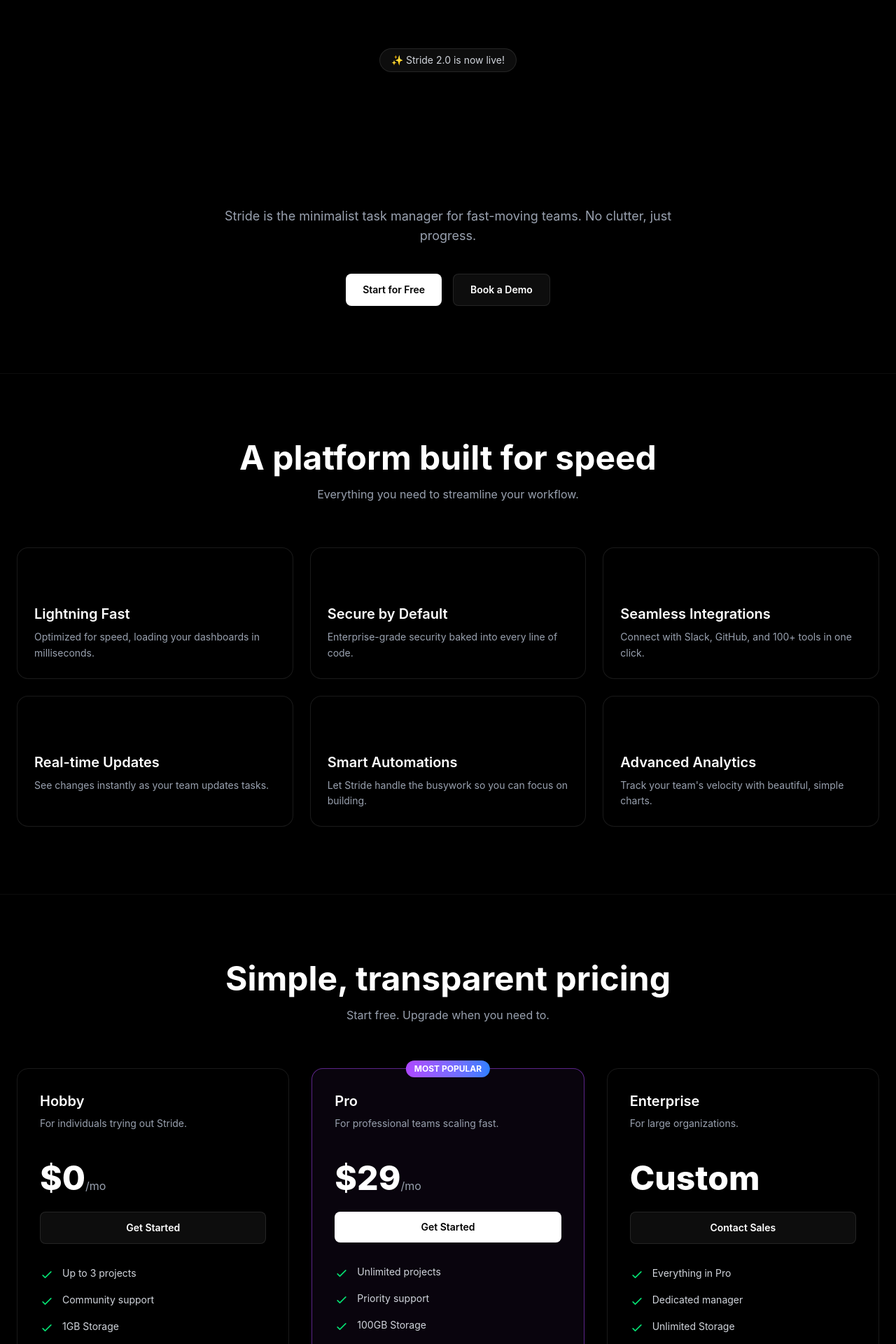
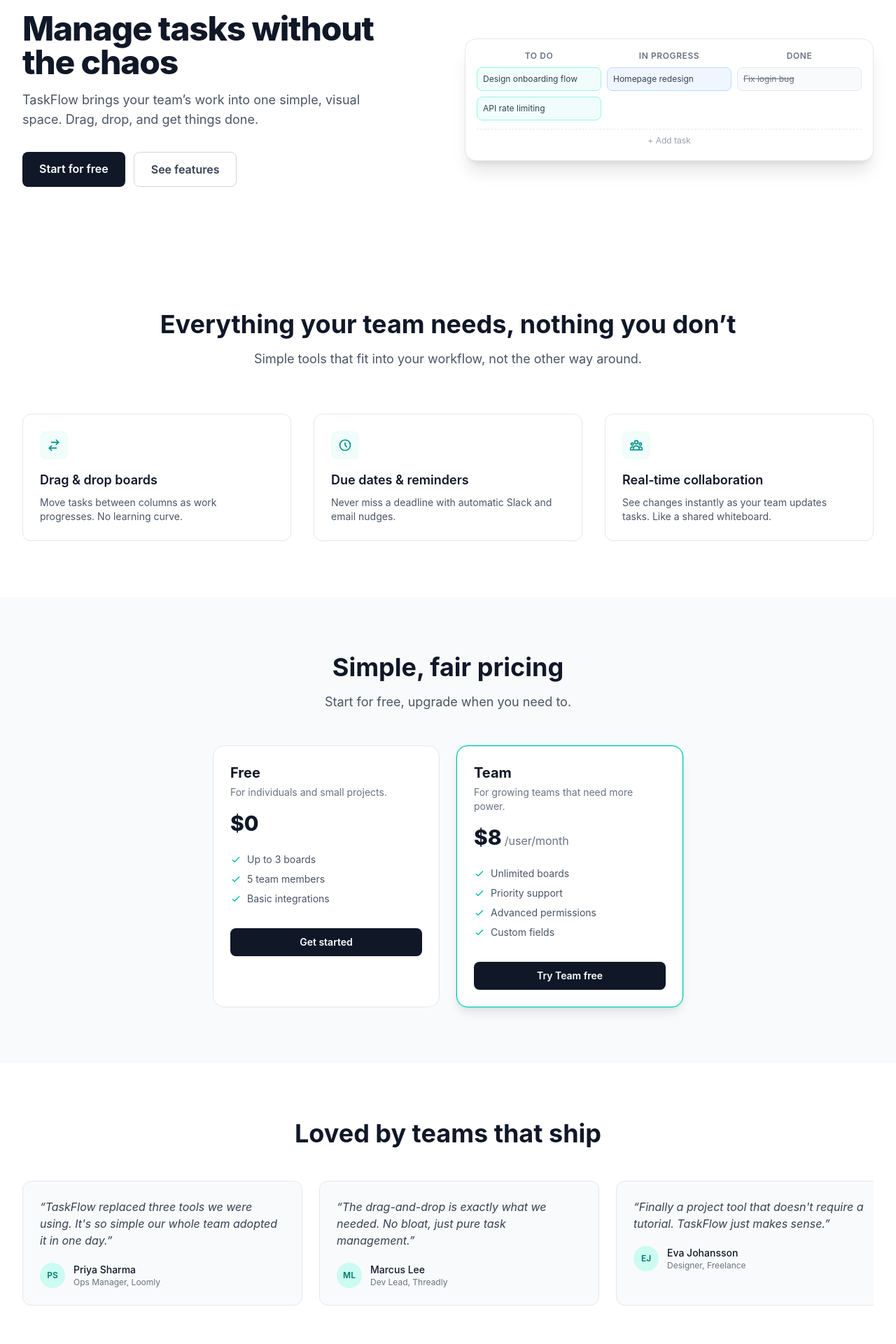
Before and after one commit to joylne15/Stride-saas, a React (Vite) app: page / in a window 1280 px wide. Shown: the part 160-2080 px from the top of the page at 70% size. Built offline with nearby package versions, Linux system fonts and the light colour scheme.

Commit message:
task flow

```diff
--- a/src/App.tsx
+++ b/src/App.tsx
@@ -1,25 +1,26 @@
-// src/App.tsx
-import Navbar from './components/Navbar';
-import Hero from './components/Hero';
-import Features from './components/Features';
-import Pricing from './components/Pricing';
-import Testimonials from './components/Testimonials';
-import FAQ from './components/FAQ';
-import Footer from './components/Footer';
+// App.tsx
+import Navbar from "./components/Navbar";
+import Hero from "./components/Hero";
+import Features from "./components/Features";
+import Pricing from "./components/Pricing";
+import Testimonials from "./components/Testimonials";
+import FAQ from "./components/FAQ";
+import Footer from "./components/Footer";
 
-export default function App() {
+function App() {
   return (
-    // The main wrapper. bg-black makes the whole page dark.
-    <div className="bg-black min-h-screen antialiased">
-
+    <div className="min-h-screen bg-white text-gray-900">
       <Navbar />
-      <Hero />
-      <Features />
-      <Pricing />
-      <Testimonials />
-      <FAQ />
+      <main>
+        <Hero />
+        <Features />
+        <Pricing />
+        <Testimonials />
+        <FAQ />
+      </main>
       <Footer />
-
     </div>
   );
 }
+
+export default App;
--- a/src/components/Features.tsx
+++ b/src/components/Features.tsx
@@ -1,38 +1,63 @@
-// src/components/Features.tsx
+// Features.tsx
 const features = [
-  { title: "Lightning Fast", desc: "Optimized for speed, loading your dashboards in milliseconds." },
-  { title: "Secure by Default", desc: "Enterprise-grade security baked into every line of code." },
-  { title: "Seamless Integrations", desc: "Connect with Slack, GitHub, and 100+ tools in one click." },
-  { title: "Real-time Updates", desc: "See changes instantly as your team updates tasks." },
-  { title: "Smart Automations", desc: "Let Stride handle the busywork so you can focus on building." },
-  { title: "Advanced Analytics", desc: "Track your team's velocity with beautiful, simple charts." }
+  {
+    title: "Drag & drop boards",
+    desc: "Move tasks between columns as work progresses. No learning curve.",
+    icon: (
+      <svg className="w-5 h-5 text-teal-600" fill="none" viewBox="0 0 24 24" stroke="currentColor">
+        <path strokeLinecap="round" strokeLinejoin="round" strokeWidth={2}
+          d="M8 7h12m0 0l-4-4m4 4l-4 4m0 6H4m0 0l4 4m-4-4l4-4" />
+      </svg>
+    ),
+  },
+  {
+    title: "Due dates & reminders",
+    desc: "Never miss a deadline with automatic Slack and email nudges.",
+    icon: (
+      <svg className="w-5 h-5 text-teal-600" fill="none" viewBox="0 0 24 24" stroke="currentColor">
+        <path strokeLinecap="round" strokeLinejoin="round" strokeWidth={2}
+          d="M12 8v4l3 3m6-3a9 9 0 11-18 0 9 9 0 0118 0z" />
+      </svg>
+    ),
+  },
+  {
+    title: "Real‑time collaboration",
+    desc: "See changes instantly as your team updates tasks. Like a shared whiteboard.",
+    icon: (
+      <svg className="w-5 h-5 text-teal-600" fill="none" viewBox="0 0 24 24" stroke="currentColor">
+        <path strokeLinecap="round" strokeLinejoin="round" strokeWidth={2}
+          d="M17 20h5v-2a3 3 0 00-5.356-1.857M17 20H7m10 0v-2c0-.656-.126-1.283-.356-1.857M7 20H2v-2a3 3 0 015.356-1.857M7 20v-2c0-.656.126-1.283.356-1.857m0 0a5.002 5.002 0 019.288 0M15 7a3 3 0 11-6 0 3 3 0 016 0zm6 3a2 2 0 11-4 0 2 2 0 014 0zM7 10a2 2 0 11-4 0 2 2 0 014 0z" />
+      </svg>
+    ),
+  },
 ];
 
-export default function Features() {
+const Features = () => {
   return (
-    // py-24 means padding top and bottom. border-t adds a very faint line at the top
-    <section className="bg-black py-24 border-t border-white/5">
-      <div className="max-w-7xl mx-auto px-6">
-
-        {/* Section Title */}
-        <h2 className="text-4xl md:text-5xl font-bold text-white text-center mb-4">A platform built for speed</h2>
-        <p className="text-gray-400 text-center mb-16 max-w-2xl mx-auto">Everything you need to streamline your workflow.</p>
-
-        {/* The Grid: 1 column on mobile, 2 on tablets (md), 3 on desktops (lg) */}
-        <div className="grid grid-cols-1 md:grid-cols-2 lg:grid-cols-3 gap-6">
-          {features.map((feature, i) => (
-            <div
-              key={i}
-              className="rounded-2xl border border-white/10 bg-linear-to-b  to-transparent p-6 backdrop-blur-sm hover:border-white/20 transition"
-            >
-              {/* The Icon (a gradient square) */}
-              <div className="mb-4 h-10 w-10 rounded-lg  from-purple-500 to-blue-500"></div>
-              <h3 className="text-xl font-semibold text-white mb-2">{feature.title}</h3>
-              <p className="text-gray-400 text-sm leading-relaxed">{feature.desc}</p>
+    <section id="features" className="py-20 bg-white">
+      <div className="max-w-7xl mx-auto px-4 sm:px-6 lg:px-8">
+        <div className="text-center mb-16">
+          <h2 className="text-3xl sm:text-4xl font-bold text-gray-900">
+            Everything your team needs, nothing you don’t
+          </h2>
+          <p className="mt-4 text-lg text-gray-600 max-w-2xl mx-auto">
+            Simple tools that fit into your workflow, not the other way around.
+          </p>
+        </div>
+        <div className="grid gap-8 md:grid-cols-3">
+          {features.map((feat, idx) => (
+            <div key={idx} className="p-6 rounded-xl border border-gray-200 hover:shadow-md transition">
+              <div className="w-10 h-10 rounded-lg bg-teal-50 flex items-center justify-center mb-4">
+                {feat.icon}
+              </div>
+              <h3 className="text-lg font-semibold text-gray-900 mb-2">{feat.title}</h3>
+              <p className="text-gray-600 text-sm">{feat.desc}</p>
             </div>
           ))}
         </div>
       </div>
     </section>
   );
-}
+};
+
+export default Features;
--- a/src/components/Hero.tsx
+++ b/src/components/Hero.tsx
@@ -1,53 +1,72 @@
-// src/components/Hero.tsx
-
-export default function Hero() {
+// Hero.tsx
+const Hero = () => {
   return (
-    // relative allows us to place the gradient inside this section
-    <section className="relative overflow-hidden bg-black pt-40 pb-24 text-center">
-
-      {/* The Subtle Background Glow - This is the "Vercel/Linear" look */}
-      <div className="absolute top-0 left-1/2 -translate-x-1/2  bg-purple-600/20 rounded-full blur-[150px] pointer-events-none"></div>
-
-      {/* z-10 brings the text above the glow */}
-      <div className="relative z-10 max-w-4xl mx-auto px-6">
-
-        {/* Glassmorphism Badge */}
-        <div className="inline-block mb-6 rounded-full border border-white/10 bg-white/5 px-4 py-1.5 text-sm text-gray-300 backdrop-blur-md">
-          ✨ Stride 2.0 is now live!
+    <section className="pt-20 pb-16 md:pt-28 md:pb-24">
+      <div className="max-w-7xl mx-auto px-4 sm:px-6 lg:px-8 flex flex-col lg:flex-row items-center gap-12">
+        {/* Left text */}
+        <div className="flex-1 text-center lg:text-left">
+          <h1 className="text-4xl sm:text-5xl font-extrabold tracking-tight text-gray-900">
+            Manage tasks without the chaos
+          </h1>
+          <p className="mt-4 max-w-lg mx-auto lg:mx-0 text-lg text-gray-600">
+            TaskFlow brings your team’s work into one simple, visual space.
+            Drag, drop, and get things done.
+          </p>
+          <div className="mt-8 flex flex-col sm:flex-row gap-3 justify-center lg:justify-start">
+            <a
+              href="#pricing"
+              className="px-6 py-3 rounded-lg bg-gray-900 text-white font-semibold hover:bg-gray-800 transition"
+            >
+              Start for free
+            </a>
+            <a
+              href="#features"
+              className="px-6 py-3 rounded-lg border border-gray-300 text-gray-700 font-semibold hover:bg-gray-50 transition"
+            >
+              See features
+            </a>
+          </div>
         </div>
 
-        {/* Main Headline - Notice the gradient text effect */}
-        <h1 className="text-5xl md:text-7xl font-extrabold tracking-tight
-
-
-
-
-
-
-
-
-
-
-from-white to-gray-500 bg-clip-text text-transparent">
-          Plan, track, and ship with speed
-        </h1>
-
-        {/* Subtitle */}
-        <p className="mt-6 max-w-2xl mx-auto text-lg text-gray-400">
-          Stride is the minimalist task manager for fast-moving teams. No clutter, just progress.
-        </p>
-
-        {/* CTA Buttons */}
-        <div className="mt-10 flex justify-center gap-4">
-          <button className="rounded-lg bg-white px-6 py-3 text-sm font-semibold text-black hover:bg-gray-200 transition">
-            Start for Free
-          </button>
-          <button className="rounded-lg border border-white/10 bg-white/5 px-6 py-3 text-sm font-semibold text-white backdrop-blur-md hover:bg-white/10 transition">
-            Book a Demo
-          </button>
+        {/* Right: task board preview */}
+        <div className="flex-1 w-full max-w-md lg:max-w-none">
+          <div className="bg-white border border-gray-200 rounded-2xl shadow-xl p-4 space-y-3">
+            {/* Column headers */}
+            <div className="flex gap-2 text-xs font-semibold text-gray-500 uppercase tracking-wider mb-2">
+              <span className="flex-1 text-center">To Do</span>
+              <span className="flex-1 text-center">In Progress</span>
+              <span className="flex-1 text-center">Done</span>
+            </div>
+            {/* Cards grid */}
+            <div className="grid grid-cols-3 gap-2">
+              <div className="space-y-2">
+                <div className="bg-teal-50 border border-teal-200 rounded-lg p-2 text-xs text-gray-700">
+                  Design onboarding flow
+                </div>
+                <div className="bg-teal-50 border border-teal-200 rounded-lg p-2 text-xs text-gray-700">
+                  API rate limiting
+                </div>
+              </div>
+              <div className="space-y-2">
+                <div className="bg-blue-50 border border-blue-200 rounded-lg p-2 text-xs text-gray-700">
+                  Homepage redesign
+                </div>
+              </div>
+              <div className="space-y-2">
+                <div className="bg-gray-50 border border-gray-200 rounded-lg p-2 text-xs text-gray-500 line-through">
+                  Fix login bug
+                </div>
+              </div>
+            </div>
+            {/* Add card placeholder */}
+            <div className="pt-2 border-t border-dashed border-gray-200 text-xs text-gray-400 text-center py-1">
+              + Add task
+            </div>
+          </div>
         </div>
-
       </div>
     </section>
   );
-}
+};
+
+export default Hero;
--- a/src/components/Testimonials.tsx
+++ b/src/components/Testimonials.tsx
@@ -1,31 +1,46 @@
-// src/components/Testimonials.tsx
-
+// Testimonials.tsx
 const testimonials = [
-  { quote: "Stride completely transformed our team's workflow. What used to take hours now takes minutes.", name: "Sarah Chen", role: "CTO, TechFlow" },
-  { quote: "The UI is incredibly clean and the performance is unmatched. It's exactly what we needed.", name: "Marcus Johnson", role: "Lead Dev, Appify" },
-  { quote: "We switched from a legacy provider and never looked back. The real-time updates are a game changer.", name: "Elena Rodriguez", role: "Product Manager, Nexus" },
-  { quote: "Setup took less than five minutes. Our team was up and running with zero training required.", name: "David Kim", role: "Founder, StartupHub" }
+  {
+    quote: "TaskFlow replaced three tools we were using. It's so simple our whole team adopted it in one day.",
+    name: "Priya Sharma",
+    role: "Ops Manager, Loomly",
+    avatar: "PS",
+  },
+  {
+    quote: "The drag-and-drop is exactly what we needed. No bloat, just pure task management.",
+    name: "Marcus Lee",
+    role: "Dev Lead, Threadly",
+    avatar: "ML",
+  },
+  {
+    quote: "Finally a project tool that doesn't require a tutorial. TaskFlow just makes sense.",
+    name: "Eva Johansson",
+    role: "Designer, Freelance",
+    avatar: "EJ",
+  },
 ];
 
-export default function Testimonials() {
+const Testimonials = () => {
   return (
-    <section className="bg-black py-24 border-t border-white/5 overflow-hidden">
-      <div className="max-w-7xl mx-auto px-6">
-        <h2 className="text-4xl md:text-5xl font-bold text-white text-center mb-16">Loved by fast-moving teams</h2>
-
-        {/* The Carousel: flex with overflow-x-auto allows horizontal scrolling. snap-x makes it snap to cards */}
-        <div className="flex gap-6 overflow-x-auto snap-x snap-mandatory pb-6 scrollbar-hide">
-          {testimonials.map((t, i) => (
-            <div key={i} className="min-w-75 snap-center rounded-2xl border border-white/1 p-8 backdrop-blur-sm hover:border-white/20 transition">
-              <p className="text-gray-300 text-lg leading-relaxed mb-6">"{t.quote}"</p>
-              <div className="flex items-center">
-                {/* Fake Avatar using a gradient circle */}
-                <div className="h-12 w-12 rounded-full from-purple-500 to-blue-500 mr-4 flex items-center justify-center text-white font-bold">
-                  {t.name.charAt(0)} {/* Gets the first letter of their name */}
+    <section id="testimonials" className="py-20 bg-white">
+      <div className="max-w-7xl mx-auto px-4 sm:px-6 lg:px-8">
+        <h2 className="text-3xl sm:text-4xl font-bold text-center text-gray-900 mb-12">
+          Loved by teams that ship
+        </h2>
+        <div className="flex gap-6 overflow-x-auto pb-4 snap-x snap-mandatory scrollbar-hide">
+          {testimonials.map((t, idx) => (
+            <div
+              key={idx}
+              className="snap-center shrink-0 w-[85vw] sm:w-100 bg-gray-50 rounded-xl p-6 border border-gray-200"
+            >
+              <p className="text-gray-700 italic">“{t.quote}”</p>
+              <div className="mt-5 flex items-center gap-3">
+                <div className="w-9 h-9 rounded-full bg-teal-100 text-teal-700 font-semibold flex items-center justify-center text-xs">
+                  {t.avatar}
                 </div>
                 <div>
-                  <div className="text-white font-semibold">{t.name}</div>
-                  <div className="text-gray-400 text-sm">{t.role}</div>
+                  <div className="font-medium text-sm text-gray-900">{t.name}</div>
+                  <div className="text-xs text-gray-500">{t.role}</div>
                 </div>
               </div>
             </div>
@@ -34,4 +49,6 @@
       </div>
     </section>
   );
-}
+};
+
+export default Testimonials;
--- a/src/components/pricing.tsx
+++ b/src/components/pricing.tsx
@@ -1,69 +1,64 @@
-// src/components/Pricing.tsx
-
-// A tiny SVG checkmark icon so we don't need external icon libraries
-const CheckIcon = () => (
-  <svg className="w-5 h-5 text-green-400" fill="none" stroke="currentColor" viewBox="0 0 24 24"><path strokeLinecap="round" strokeLinejoin="round" strokeWidth="2" d="M5 13l4 4L19 7"></path></svg>
-);
-
-const pricingTiers = [
+// Pricing.tsx
+const plans = [
   {
-    name: "Hobby", price: "$0", desc: "For individuals trying out Stride.",
-    features: ["Up to 3 projects", "Community support", "1GB Storage", "Basic analytics"]
+    name: "Free",
+    price: "$0",
+    desc: "For individuals and small projects.",
+    features: ["Up to 3 boards", "5 team members", "Basic integrations"],
   },
   {
-    name: "Pro", price: "$29", desc: "For professional teams scaling fast.",
-    features: ["Unlimited projects", "Priority support", "100GB Storage", "Advanced analytics", "Smart Automations"],
-    featured: true // This triggers the purple highlight!
+    name: "Team",
+    price: "$8",
+    period: "/user/month",
+    desc: "For growing teams that need more power.",
+    features: ["Unlimited boards", "Priority support", "Advanced permissions", "Custom fields"],
+    highlighted: true,
   },
-  {
-    name: "Enterprise", price: "Custom", desc: "For large organizations.",
-    features: ["Everything in Pro", "Dedicated manager", "Unlimited Storage", "SSO & SAML", "99.99% Uptime SLA"]
-  }
 ];
 
-export default function Pricing() {
+const Pricing = () => {
   return (
-    <section className="bg-black py-24 border-t border-white/5">
-      <div className="max-w-7xl mx-auto px-6">
-        <h2 className="text-4xl md:text-5xl font-bold text-white text-center mb-4">Simple, transparent pricing</h2>
-        <p className="text-gray-400 text-center mb-16">Start free. Upgrade when you need to.</p>
-
-        {/* items-start makes sure all columns align at the top nicely */}
-        <div className="grid md:grid-cols-3 gap-8 items-start">
-          {pricingTiers.map((tier, i) => (
-            <div key={i} className={`relative rounded-2xl p-8 border ${tier.featured ? 'border-purple-500/50 bg-purple-500/5' : 'border-white/10'} backdrop-blur-sm`}>
-
-              {/* The badge for the popular tier */}
-              {tier.featured && (
-                <div className="absolute -top-3 left-1/2 -translate-x-1/2 bg-linear-to-r from-purple-500 to-blue-500 text-white text-xs font-bold px-3 py-1 rounded-full">
-                  MOST POPULAR
-                </div>
-              )}
-
-              <h3 className="text-xl font-semibold text-white">{tier.name}</h3>
-              <p className="text-gray-400 text-sm mt-2 h-10">{tier.desc}</p>
-
-              <div className="my-6">
-                <span className="text-5xl font-extrabold text-white">{tier.price}</span>
-                {tier.price !== "Custom" && <span className="text-gray-400">/mo</span>}
+    <section id="pricing" className="py-20 bg-gray-50">
+      <div className="max-w-5xl mx-auto px-4 sm:px-6 lg:px-8">
+        <div className="text-center mb-12">
+          <h2 className="text-3xl sm:text-4xl font-bold text-gray-900">Simple, fair pricing</h2>
+          <p className="mt-4 text-lg text-gray-600">Start for free, upgrade when you need to.</p>
+        </div>
+        <div className="grid md:grid-cols-2 gap-6 max-w-2xl mx-auto">
+          {plans.map((plan, idx) => (
+            <div
+              key={idx}
+              className={`rounded-2xl p-6 border ${
+                plan.highlighted
+                  ? "border-teal-500 bg-white shadow-lg ring-1 ring-teal-200"
+                  : "border-gray-200 bg-white"
+              }`}
+            >
+              <h3 className="text-xl font-bold text-gray-900">{plan.name}</h3>
+              <p className="mt-1 text-sm text-gray-500">{plan.desc}</p>
+              <div className="mt-4 flex items-baseline">
+                <span className="text-3xl font-extrabold text-gray-900">{plan.price}</span>
+                {plan.period && <span className="ml-1 text-gray-500">{plan.period}</span>}
               </div>
-
-              <button className={`w-full py-3 rounded-lg font-semibold text-sm transition ${tier.featured ? 'bg-white text-black hover:bg-gray-200' : 'bg-white/5 text-white border border-white/10 hover:bg-white/10'}`}>
-                {tier.price === "Custom" ? "Contact Sales" : "Get Started"}
-              </button>
-
-              <ul className="mt-8 space-y-4">
-                {tier.features.map((feat, idx) => (
-                  <li key={idx} className="flex items-start text-gray-300 text-sm">
-                    <span className="mr-3 mt-0.5"><CheckIcon /></span>
+              <ul className="mt-6 space-y-2">
+                {plan.features.map((feat, i) => (
+                  <li key={i} className="flex items-center gap-2 text-sm text-gray-600">
+                    <svg className="w-4 h-4 text-teal-500 shrink-0" fill="none" viewBox="0 0 24 24" stroke="currentColor">
+                      <path strokeLinecap="round" strokeLinejoin="round" strokeWidth={2} d="M5 13l4 4L19 7" />
+                    </svg>
                     {feat}
                   </li>
                 ))}
               </ul>
+              <button className="mt-8 w-full py-2.5 rounded-lg bg-gray-900 text-white text-sm font-semibold hover:bg-gray-800 transition">
+                {plan.name === "Free" ? "Get started" : "Try Team free"}
+              </button>
             </div>
           ))}
         </div>
       </div>
     </section>
   );
-}
+};
+
+export default Pricing;
```
Also changed, not shown: src/components/Footer.tsx (+16 -52 lines), src/components/Navbar.tsx (+22 -26 lines).
